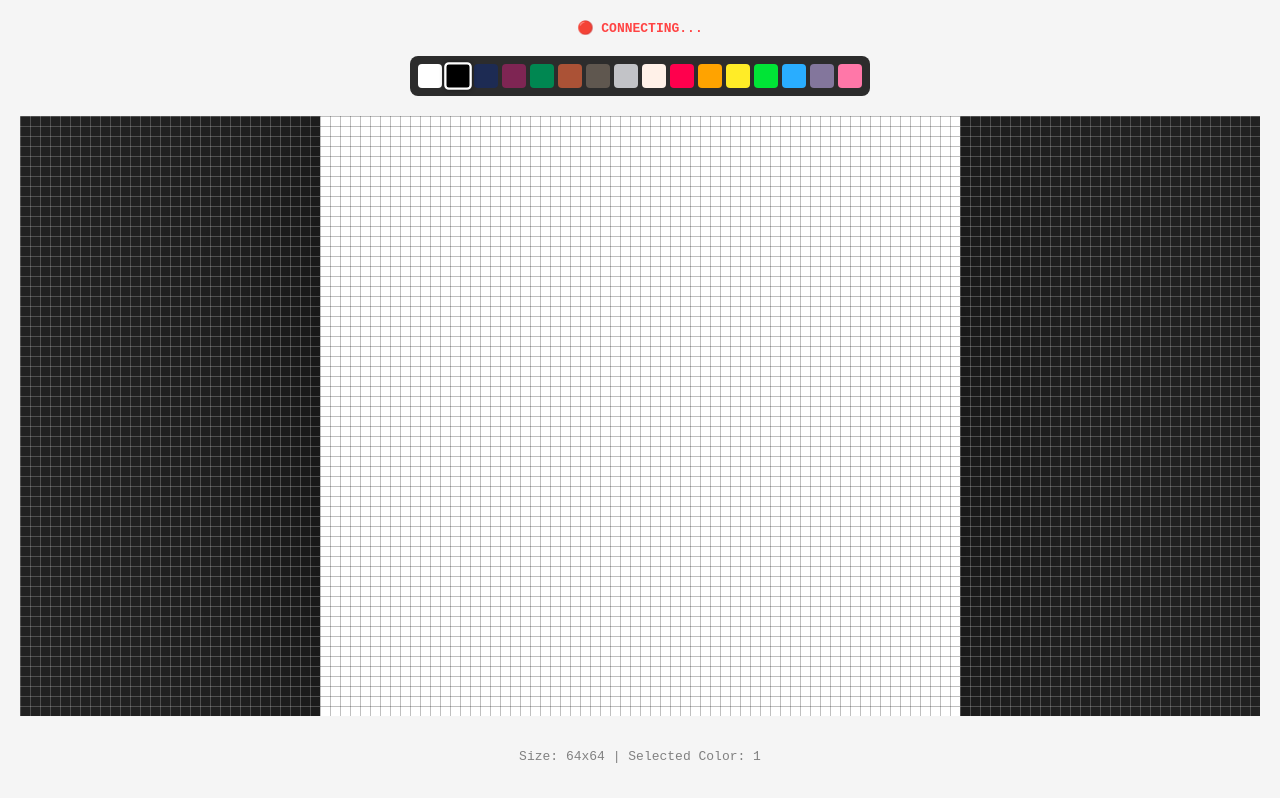
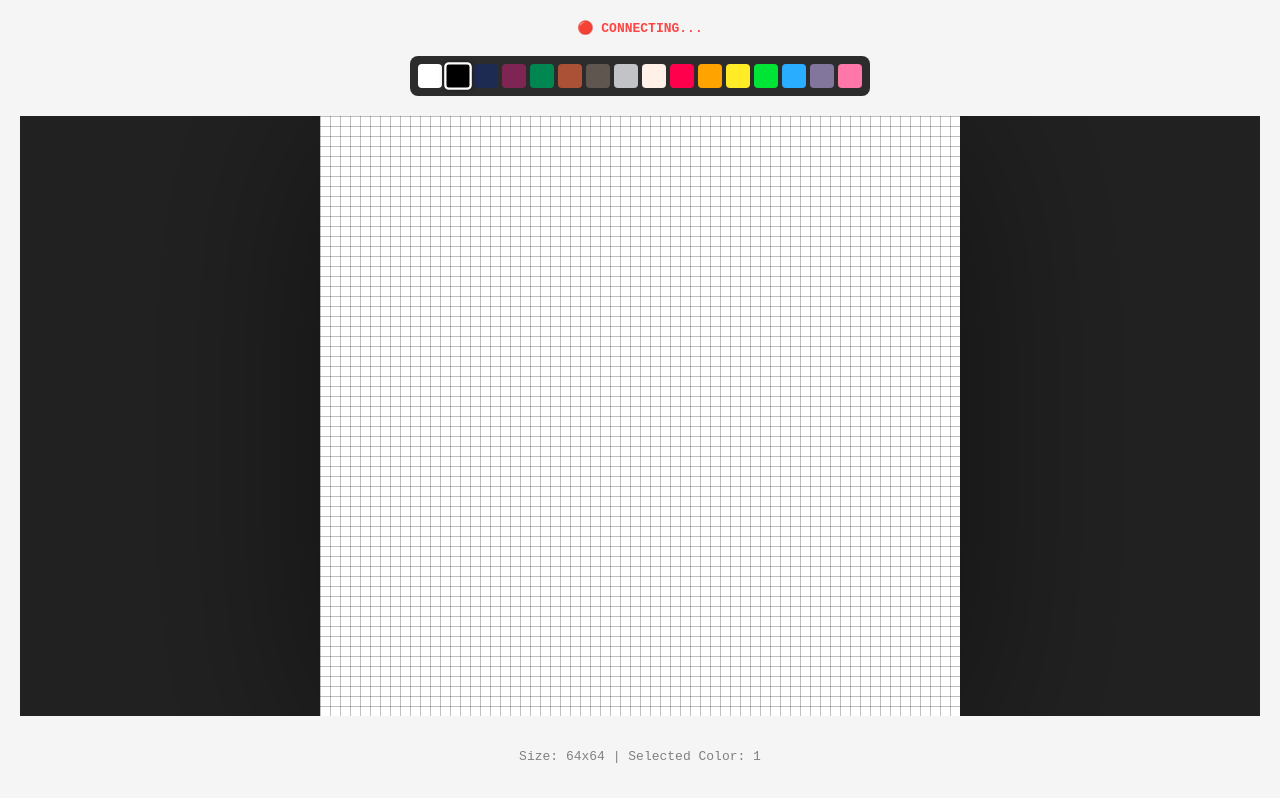
Before and after one commit to pixie-git/pixie, a Vue app in the folder client/: page /play/1 in a window 1280 px wide. Built offline with nearby package versions, Linux system fonts and the light colour scheme; no server answers; sample sign-in values are in the browser's storage.

Commit message:
PIX-40: refine constraints and grid visual

```diff
--- a/client/src/components/editor/PixelCanvas.vue
+++ b/client/src/components/editor/PixelCanvas.vue
@@ -281,8 +281,10 @@ defineExpose({
     <div
       class="grid"
       :style="{
+        width: `${props.width * scale}px`,
+        height: `${props.height * scale}px`,
+        transform: `translate(${pan.x}px, ${pan.y}px)`,
         'background-size': `${scale}px ${scale}px`,
-        'background-position': `${pan.x}px ${pan.y}px`,
         'background-image': `linear-gradient(to right, rgba(255, 255, 255, 0.25) 1px, transparent 1px), linear-gradient(to bottom, rgba(255, 255, 255, 0.25) 1px, transparent 1px)`
       }"
     ></div>
```
